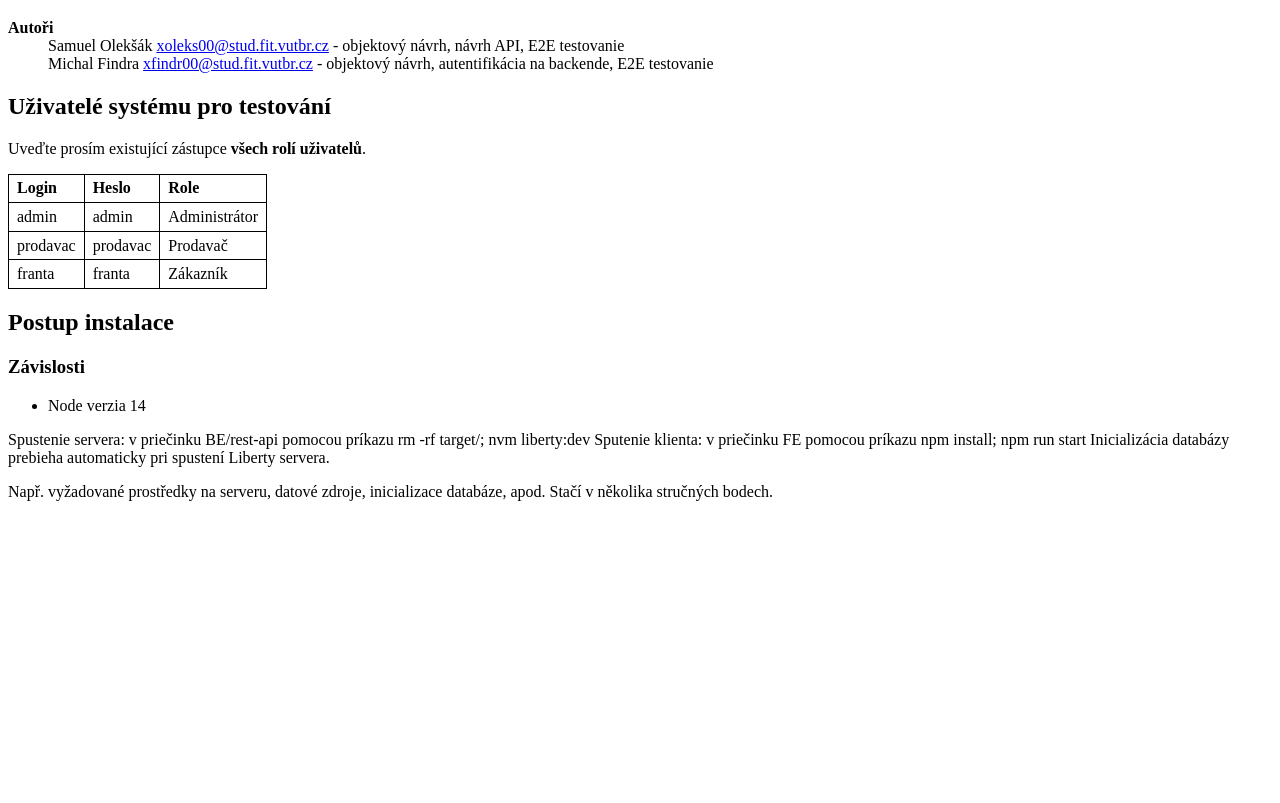
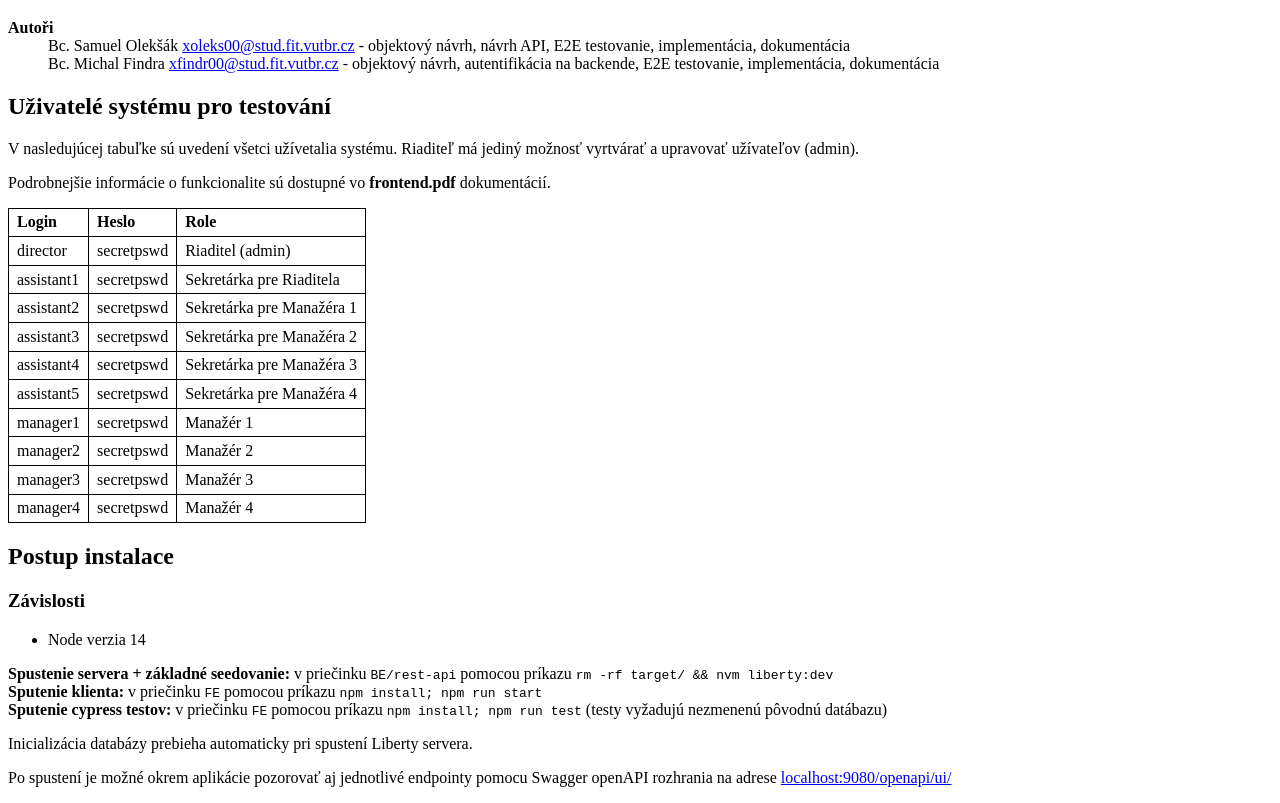
Before and after one commit to leSamo/PIS, a plain HTML site: page doc.html in a window 1280 px wide. Shown: the part 61-864 px from the top of the page. Before the commit the page ends 800 px from the top, so only its background shows below. Drawn offline with Linux system fonts and the light colour scheme.

Commit message:
html doc update

```diff
--- a/doc.html
+++ b/doc.html
@@ -30,18 +30,21 @@
 
 	<dl>
 		<dt>Autoři</dt>
-		<dd>Samuel Olekšák
+		<dd>Bc. Samuel Olekšák
 			<a href="mailto:xoleks00@stud.fit.vutbr.cz">xoleks00@stud.fit.vutbr.cz</a> -
-			objektový návrh, návrh API, E2E testovanie
+			objektový návrh, návrh API, E2E testovanie, implementácia, dokumentácia
 		</dd>
-		<dd>Michal Findra
+		<dd>Bc. Michal Findra
 			<a href="mailto:xfindr00@stud.fit.vutbr.cz">xfindr00@stud.fit.vutbr.cz</a> -
-			objektový návrh, autentifikácia na backende, E2E testovanie
+			objektový návrh, autentifikácia na backende, E2E testovanie, implementácia, dokumentácia
 		</dd>
 	</dl>
 
 	<h2>Uživatelé systému pro testování</h2>
-	<p>Uveďte prosím existující zástupce <strong>všech rolí uživatelů</strong>.</p>
+
+	<p>V nasledujúcej tabuľke sú uvedení všetci užívetalia systému. Riaditeľ má jediný možnosť vyrtvárať a upravovať užívateľov (admin). </p>
+	<p>Podrobnejšie informácie o funkcionalite sú dostupné vo <b>frontend.pdf</b> dokumentácií.</p>
+
 	<table>
 		<tbody>
 			<tr>
@@ -50,20 +53,58 @@
 				<th>Role</th>
 			</tr>
 			<tr>
-				<td>admin</td>
-				<td>admin</td>
-				<td>Administrátor</td>
+				<td>director</td>
+				<td>secretpswd</td>
+				<td>Riaditel (admin)</td>
 			</tr>
 			<tr>
-				<td>prodavac</td>
-				<td>prodavac</td>
-				<td>Prodavač</td>
+				<td>assistant1</td>
+				<td>secretpswd</td>
+				<td>Sekretárka pre Riaditela</td>
 			</tr>
 			<tr>
-				<td>franta</td>
-				<td>franta</td>
-				<td>Zákazník</td>
+				<td>assistant2</td>
+				<td>secretpswd</td>
+				<td>Sekretárka pre Manažéra 1</td>
 			</tr>
+			<tr>
+				<td>assistant3</td>
+				<td>secretpswd</td>
+				<td>Sekretárka pre Manažéra 2</td>
+			</tr>
+			<tr>
+				<td>assistant4</td>
+				<td>secretpswd</td>
+				<td>Sekretárka pre Manažéra 3</td>
+			</tr>
+			<tr>
+				<td>assistant5</td>
+				<td>secretpswd</td>
+				<td>Sekretárka pre Manažéra 4</td>
+			</tr>
+			<tr>
+				<td>manager1</td>
+				<td>secretpswd</td>
+				<td>Manažér 1</td>
+			</tr>
+
+			<tr>
+				<td>manager2</td>
+				<td>secretpswd</td>
+				<td>Manažér 2</td>
+			</tr>
+			<tr>
+				<td>manager3</td>
+				<td>secretpswd</td>
+				<td>Manažér 3</td>
+			</tr>
+			<tr>
+				<td>manager4</td>
+				<td>secretpswd</td>
+				<td>Manažér 4</td>
+			</tr>
+
+
 		</tbody>
 	</table>
 
@@ -72,13 +113,13 @@
 	<ul>
 		<li>Node verzia 14</li>
 	</ul>
-	Spustenie servera: v priečinku BE/rest-api pomocou príkazu rm -rf target/; nvm liberty:dev
-	Sputenie klienta: v priečinku FE pomocou príkazu npm install; npm run start
+	<b>Spustenie servera + základné seedovanie:</b> v priečinku <code>BE/rest-api</code> pomocou príkazu <code>rm -rf target/ && nvm liberty:dev</code><br>
+	<b>Sputenie klienta:</b> v priečinku <code>FE</code> pomocou príkazu <code>npm install; npm run start</code> <br>
+	<b>Sputenie cypress testov:</b> v priečinku <code>FE</code> pomocou príkazu <code>npm install; npm run test</code> (testy vyžadujú nezmenenú pôvodnú datábazu)
 
-	Inicializácia databázy prebieha automaticky pri spustení Liberty servera.
+	<p>Inicializácia databázy prebieha automaticky pri spustení Liberty servera.</p>
 
-	<p>Např. vyžadované prostředky na serveru, datové zdroje, inicializace databáze, apod. Stačí v několika stručných
-		bodech.</p>
+	<p>Po spustení je možné okrem aplikácie pozorovať aj jednotlivé endpointy pomocu Swagger openAPI rozhrania na adrese <a href="http://localhost:9080/openapi/ui/">localhost:9080/openapi/ui/</a></p>
 
 </body>
 
```
